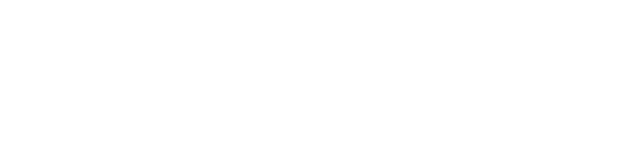
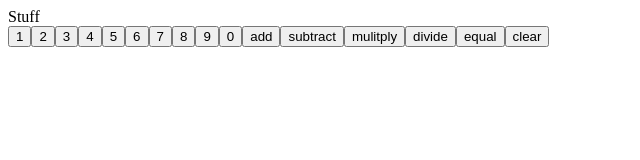
Before and after one commit to rmohanmd/TOP-Calculator, a plain HTML site: page index.html in a window 1280 px wide. Shown: the whole page, without its empty margins (0-640 px from the left). Drawn offline with Linux system fonts and the light colour scheme.

Commit message:
For loop to create all the necessary buttons with labels & class names

```diff
--- a/index.html
+++ b/index.html
@@ -5,10 +5,10 @@
     <meta http-equiv="X-UA-Compatible" content="IE=edge" />
     <meta name="viewport" content="width=device-width, initial-scale=1.0" />
     <link rel="stylesheet" href="style.css" />
-    <script src="script.js"></script>
+    <script src="script.js" defer></script>
     <title>TOP Calculator</title>
   </head>
   <body>
-    <div class="wrapper"></div>
+    <div class="wrapper"><div class="display">Stuff</div></div>
   </body>
 </html>
--- a/script.js
+++ b/script.js
@@ -24,3 +24,30 @@ function operate(symbol) {
     ? multiply(num1, num2)
     : divide(num1, num2);
 }
+
+const wrapper = document.querySelector(".wrapper");
+const buttonLabels = [
+  1,
+  2,
+  3,
+  4,
+  5,
+  6,
+  7,
+  8,
+  9,
+  0,
+  "add",
+  "subtract",
+  "mulitply",
+  "divide",
+  "equal",
+  "clear",
+];
+
+for (i = 0; i < 16; i++) {
+  const button = document.createElement("button");
+  button.classList.add(`${buttonLabels[i]}`);
+  button.textContent = `${buttonLabels[i]}`;
+  wrapper.appendChild(button);
+}
```
